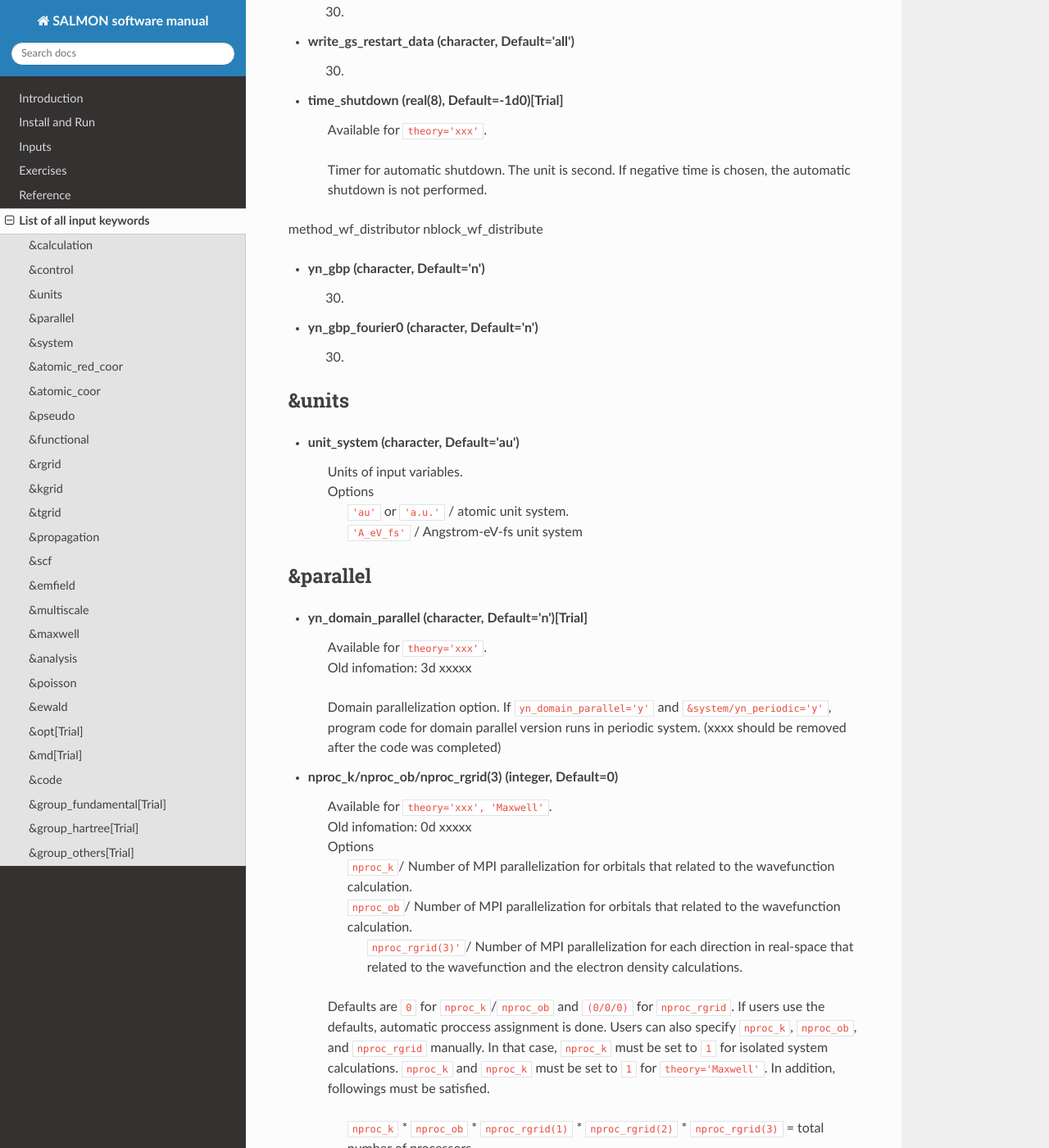
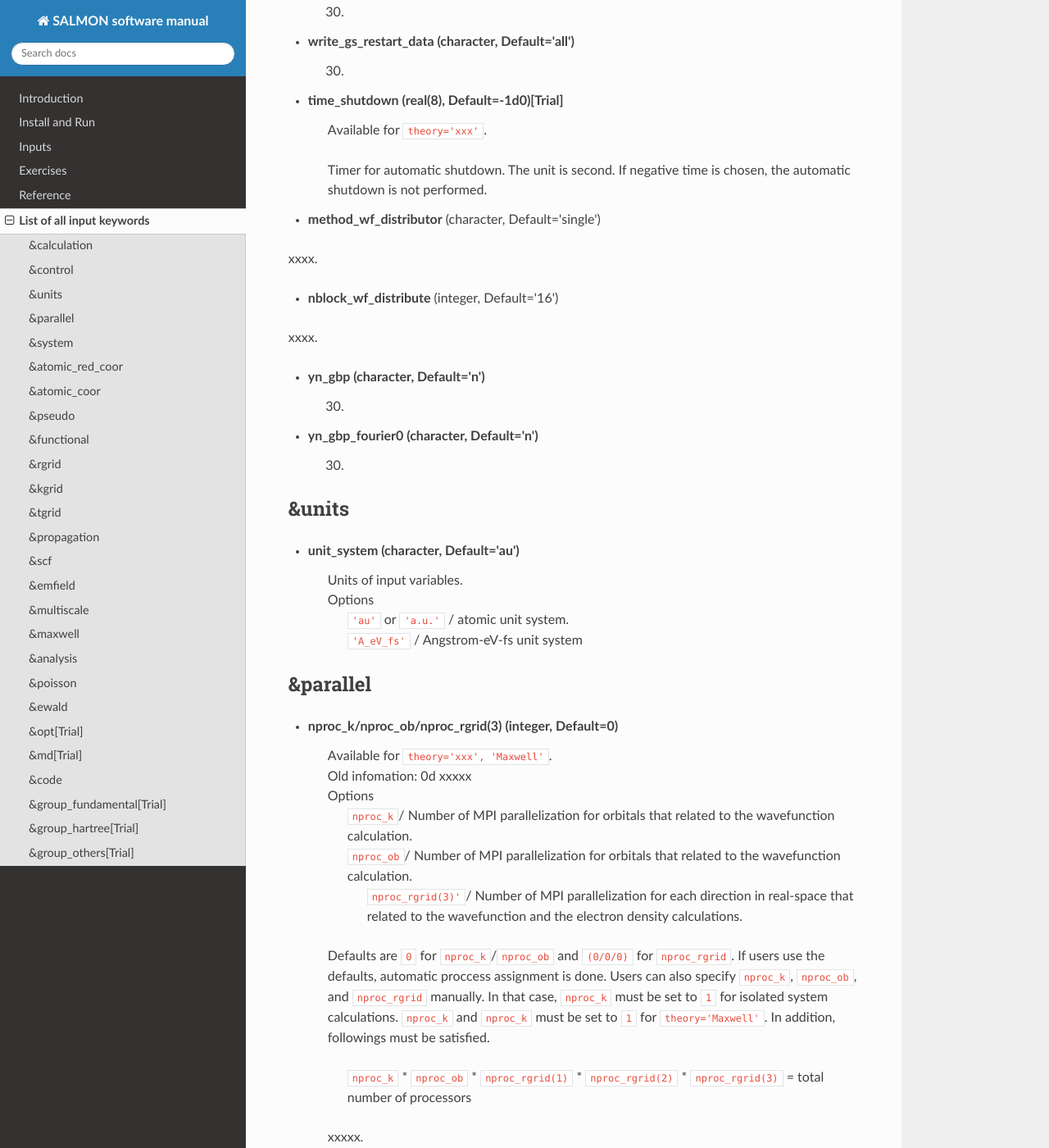
Before and after one commit to SALMON-TDDFT/SALMON-DOCS, a Sphinx documentation site: the page built from source/input_keyword_list.rst, in a window 1280 px wide and 1400 px high, scrolled down 2545 px. Shown: the whole window at 82% size. Built offline with Sphinx 7.4.7 and the Read the Docs theme 2.0.0, drawn with Linux system fonts in a browser that asks for light colours; formulas are drawn with MathJax 3; some of the changed text lies outside the part shown.

Commit message:
Update input_keyword_list.rst

```diff
--- a/source/input_keyword_list.rst
+++ b/source/input_keyword_list.rst
@@ -60,7 +60,7 @@ List of all input keywords
 --------
 
 - **sysname** (character, Default='default')
-   | Available for ``theory='xxx', 'Maxwell'``.
+   | Available for all options of ``theory``.
    Name of calculation. This is used for a prefix of output files.
 
 - **base_directory** (character, Default='./')
@@ -103,8 +103,11 @@ List of all input keywords
    Timer for automatic shutdown. The unit is second.
    If negative time is chosen, the automatic shutdown is not performed.
 
-method_wf_distributor
-nblock_wf_distribute
+- **method_wf_distributor** (character, Default='single')
+xxxx.
+
+- **nblock_wf_distribute** (integer, Default='16')
+xxxx.
 
 - **yn_gbp** (character, Default='n')
    xxx.
@@ -123,12 +126,6 @@ nblock_wf_distribute
 
 &parallel
 ---------
-
-- **yn_domain_parallel** (character, Default='n')[Trial]
-   | Available for ``theory='xxx'``.
-   | Old infomation: 3d  xxxxx
-   Domain parallelization option.
-   If ``yn_domain_parallel='y'`` and ``&system/yn_periodic='y'``, program code for domain parallel version runs in periodic system. (xxxx should be removed after the code was completed)
 
 - **nproc_k/nproc_ob/nproc_rgrid(3)** (integer, Default=0)
    | Available for ``theory='xxx', 'Maxwell'``.
```
